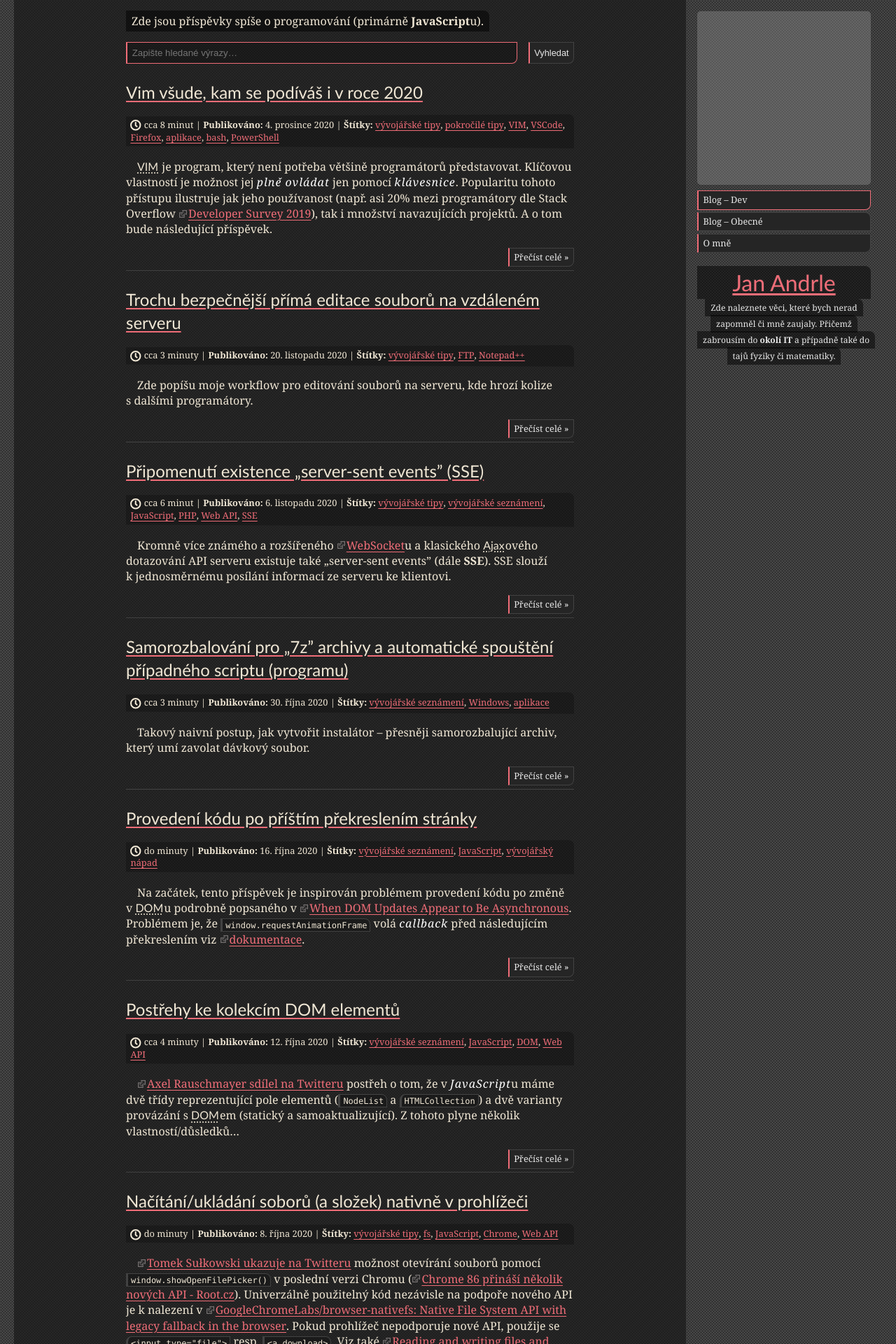
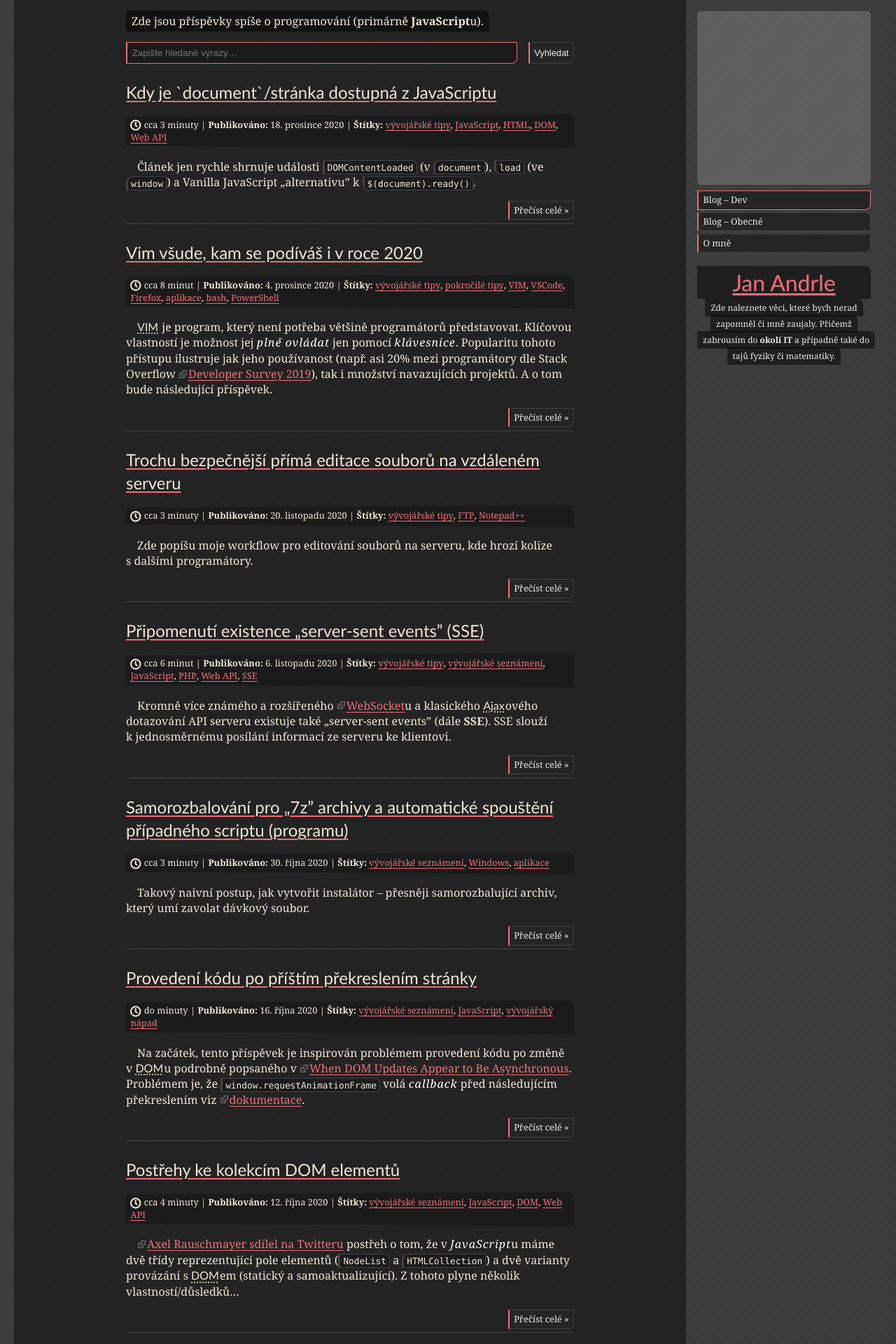
Before and after one commit to jaandrle/jaandrle.github.io, a Jekyll site: the page built from blog/dev.html, in a window 1280 px wide. Shown: the top 1920 px of the page at 70% size. Built offline with Jekyll 4.4.1, drawn with Linux system fonts in a browser that asks for light colours; some of the changed lines change nothing that is shown; grey boxes are pictures that could not be loaded.

Commit message:
Post document ready (#94)

````diff
--- /dev/null
+++ b/_posts/2020/2020-12-18-document-ready.md
@@ -0,0 +1,75 @@
+---
+issue: 71
+title: Kdy je `document`/stránka dostupná z JavaScriptu
+category: dev
+tags: [ vývojářské tipy, JavaScript, HTML, DOM, Web API ]
+reference:
+    - lokální:
+        DOMContentLoaded:
+            caption: "MDN dokumentace k `DOMContentLoaded`"
+            href: "https://developer.mozilla.org/en-US/docs/Web/API/Document/DOMContentLoaded_event"
+        load:
+            caption: "MDN dokumentace k `window.onload`"
+            href: "https://developer.mozilla.org/en-US/docs/Web/API/Window/load_event"
+        readyState:
+            caption: "MDN dokumentace k `document.readyState`"
+            href: "https://developer.mozilla.org/en-US/docs/Web/API/Document/readyState"
+            description: 'Indikuje status stránky – `"loading"`= stále se parsuje, `"interactive"`= DOM již přístupný (srovnej s `DOMContentLoaded`) a `"complete"`= hotovo (srovnej s `load`).'
+        docReady:
+            caption: "Knihovna zobecňující `DOMContentLoaded` událost"
+            href: "https://github.com/jaandrle/docReady"
+            description: "Například „zfunkčnění” i na starších prohlížečích. Měla by fungovat po vzoru jQuery kódu: `$(document).ready()`."
+---
+
+Článek jen rychle shrnuje události `DOMContentLoaded` (v `document`), `load` (ve `window`) a Vanilla JavaScript „alternativu” k `$(document).ready()`.
+
+<!--more-->
+
+## Chci jen `$(document).ready()`
+Stačí přejít na {% include reference.html target="docReady" %}.
+
+{% include code.html caption="Spíše pseudokód demonstrující, kdy se která událost fakticky volá." code='
+```HTML
+<html>
+    <head>
+        <meta charset="utf-8">
+        <script>
+            window.addEventListener("load",
+                ()=> void(el.textContent= "Nadpis změněn") );
+        </script>
+    </head>
+    <body>
+        <script>
+            var el;
+            document.addEventListener("DOMContentLoaded",
+                ()=> void(el= document.getElementById("test") ));
+        </script>
+        <h1 id="test">Nadpis</h1>
+    </body>
+</html>
+```
+' %}
+
+## Průřez
+`document` událost `DOMContentLoaded` je volána v situaci, kdy bylo zparsováno {{ site.data.abbr.HTML }} (tj. je dostuplný {{ site.data.abbr.DOM }}), zatímco `window` událost `load` je volána až jsou zpracovány i externí zdroje.
+
+V ukázce, když prohlížeč zpracuje stránku zavolá funkci pro uložení elementu `el`, následně volá dříve definovanou funkci pro změnu textu.
+
+Pro praktické použití je lepší umožnit také inicializaci našeho kódu (či knihovny) až na vyžádání. Tedy, pomocí {% include reference.html target="readyState" %} zkontrolovat, zda již požadované události nenastaly a případně až podom navěsit naslouchač.
+
+{% include code.html caption="Jen ukázka podmíněného navěšení `DOMContentLoaded` události dle `document.readyState`." code='
+```JavaScript
+(function knihovna(d){
+    if(d.readyState!=="loading") return void(main());
+    d.addEventListener("DOMContentLoaded", main);
+
+    function main(){ /* … */ }
+    /* … */
+})(document);
+```
+' %}
+
+Knihovna {% include reference.html target="docReady" %} toto bere v potaz, navíc přidává podporu pro straší prohlížeče. Primárně pracuje s událostí `DOMContentLoaded`, `load` je jen fallback!
+
+## Reference
+{% include references_list.html references=page.reference %}
--- a/_sass/_highlights.scss
+++ b/_sass/_highlights.scss
@@ -2,7 +2,7 @@
 // Code general
 code {
   white-space: pre-line;
-  font: .75rem $font_monospace;
+  font: .8em $font_monospace;
   border: 1px solid $color_highlightMiddle;
   background-color: $color_makeDarker;
   border-left-width: .2rem;
````
